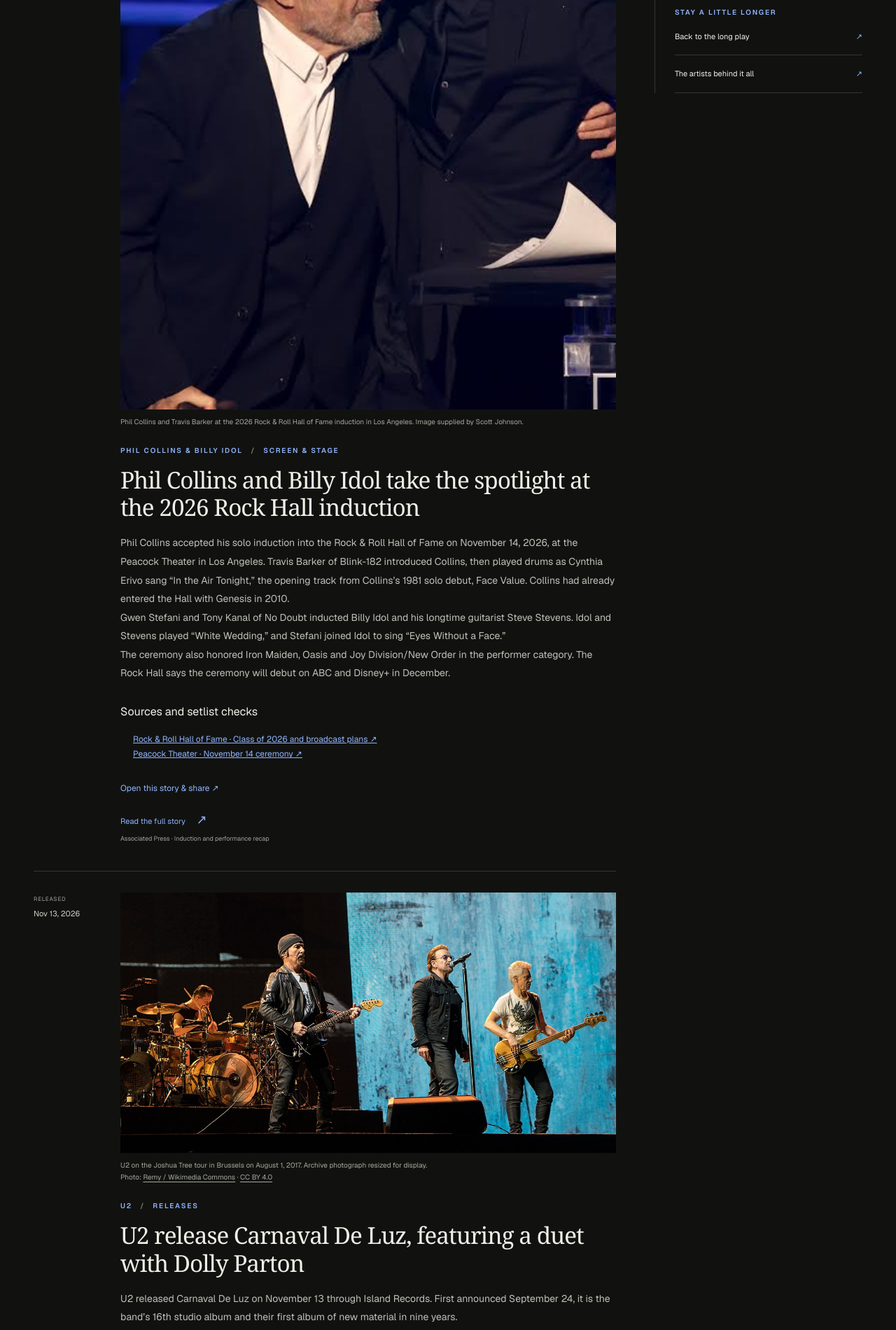
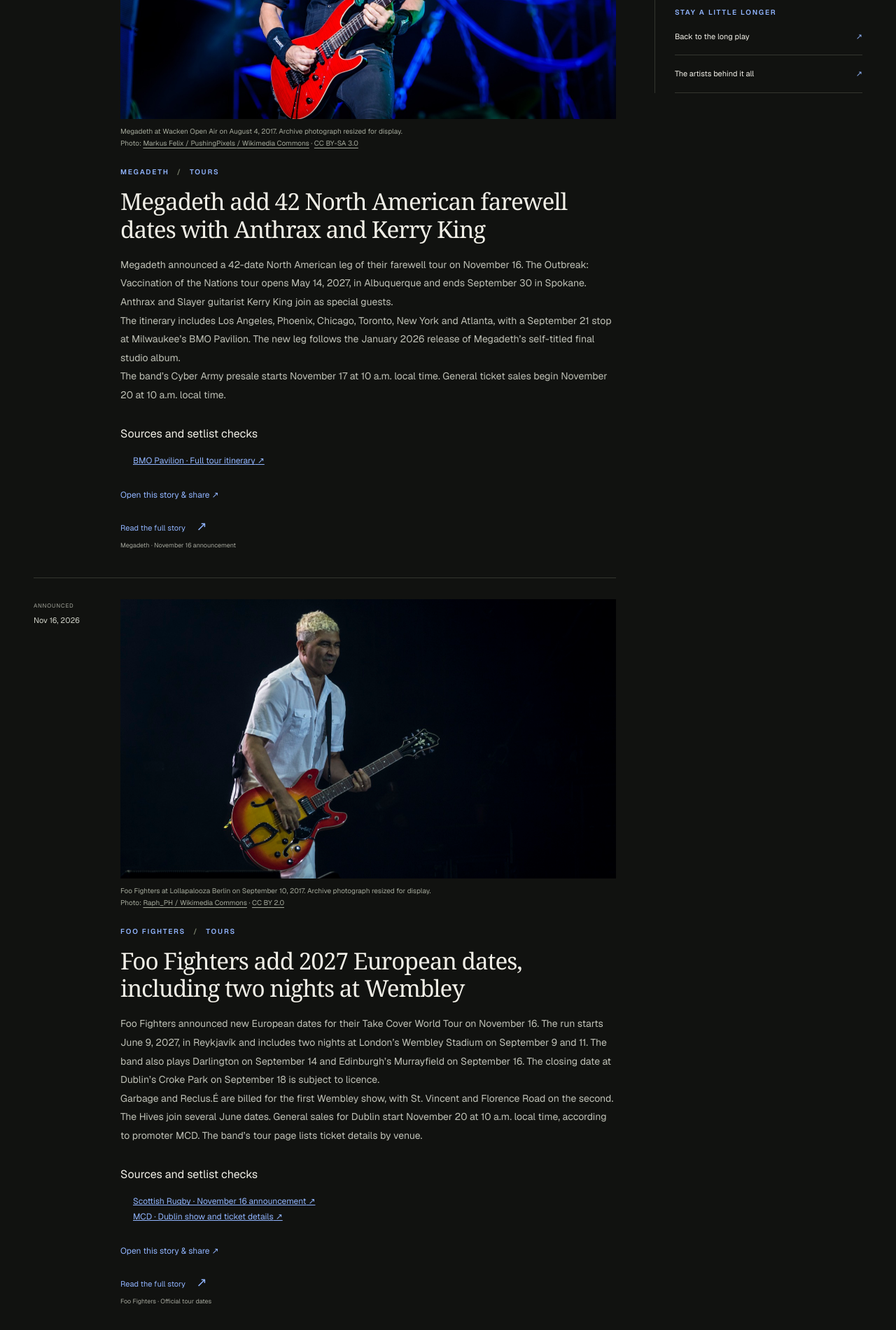
Before and after one commit to SJohn28/the-analog-replay, a Next.js app: page /news in a window 1280 px wide. Shown: the part 880-2780 px from the top of the page at 70% size. Built offline with nearby package versions, Linux system fonts and the light colour scheme.

Commit message:
Publish Megadeth and Foo Fighters tour news

```diff
--- a/data/news.ts
+++ b/data/news.ts
@@ -1,4 +1,4 @@
-export const newsReviewedOn = "2026-11-16";
+export const newsReviewedOn = "2026-11-17";
 
 export type NewsCategory = "Tours" | "Releases" | "Screen & Stage" | "Remembering";
 export type NewsItem = {
@@ -27,6 +27,68 @@ export type NewsItem = {
 // not the date of the performance or release. Keep newest announcements first.
 export const news: NewsItem[] = [
 {
+  "id": "megadeth-outbreak-north-america-2027",
+  "artist": "Megadeth",
+  "category": "Tours",
+  "announcedOn": "2026-11-16",
+  "title": "Megadeth add 42 North American farewell dates with Anthrax and Kerry King",
+  "summary": "Megadeth announced a 42-date North American leg of their farewell tour on November 16. The Outbreak: Vaccination of the Nations tour opens May 14, 2027, in Albuquerque and ends September 30 in Spokane. Anthrax and Slayer guitarist Kerry King join as special guests.\n\nThe itinerary includes Los Angeles, Phoenix, Chicago, Toronto, New York and Atlanta, with a September 21 stop at Milwaukee’s BMO Pavilion. The new leg follows the January 2026 release of Megadeth’s self-titled final studio album.\n\nThe band’s Cyber Army presale starts November 17 at 10 a.m. local time. General ticket sales begin November 20 at 10 a.m. local time.",
+  "source": {
+    "name": "Megadeth · November 16 announcement",
+    "url": "https://www.megadeth.com/blogs/news/outbreak-vaccination-of-the-nations-tour"
+  },
+  "references": [
+    {
+      "name": "BMO Pavilion · Full tour itinerary",
+      "url": "https://www.bmopavilion.com/about/press-releases/2026/11/16/megadeth-september-21-at-bmo-pavilion/"
+    }
+  ],
+  "photo": {
+    "src": "/images/news/megadeth-wacken-2017.jpg",
+    "width": 1400,
+    "height": 931,
+    "alt": "Megadeth at Wacken Open Air on August 4, 2017.",
+    "caption": "Megadeth at Wacken Open Air on August 4, 2017. Archive photograph resized for display.",
+    "credit": "Markus Felix / PushingPixels",
+    "url": "https://commons.wikimedia.org/wiki/File:20170804_Wacken_Wacken_Open_Air_Megadeth_0073.jpg",
+    "license": "CC BY-SA 3.0",
+    "licenseUrl": "https://creativecommons.org/licenses/by-sa/3.0/"
+  }
+},
+{
+  "id": "foo-fighters-take-cover-europe-2027",
+  "artist": "Foo Fighters",
+  "category": "Tours",
+  "announcedOn": "2026-11-16",
+  "title": "Foo Fighters add 2027 European dates, including two nights at Wembley",
+  "summary": "Foo Fighters announced new European dates for their Take Cover World Tour on November 16. The run starts June 9, 2027, in Reykjavík and includes two nights at London’s Wembley Stadium on September 9 and 11. The band also plays Darlington on September 14 and Edinburgh’s Murrayfield on September 16. The closing date at Dublin’s Croke Park on September 18 is subject to licence.\n\nGarbage and Reclus.É are billed for the first Wembley show, with St. Vincent and Florence Road on the second. The Hives join several June dates. General sales for Dublin start November 20 at 10 a.m. local time, according to promoter MCD. The band’s tour page lists ticket details by venue.",
+  "source": {
+    "name": "Foo Fighters · Official tour dates",
+    "url": "https://www.foofighters.com/tour-dates"
+  },
+  "references": [
+    {
+      "name": "Scottish Rugby · November 16 announcement",
+      "url": "https://scottishrugby.org/news-and-features/foo-fighters-to-play-at-scottish-gas-murrayfield/"
+    },
+    {
+      "name": "MCD · Dublin show and ticket details",
+      "url": "https://www.mcd.ie/artists/foo-fighters/"
+    }
+  ],
+  "photo": {
+    "src": "/images/news/foo-fighters-berlin-2017.jpg",
+    "width": 1400,
+    "height": 789,
+    "alt": "Foo Fighters at Lollapalooza Berlin on September 10, 2017.",
+    "caption": "Foo Fighters at Lollapalooza Berlin on September 10, 2017. Archive photograph resized for display.",
+    "credit": "Raph_PH",
+    "url": "https://commons.wikimedia.org/wiki/File:FoosLollBerlin190917-18.jpg",
+    "license": "CC BY 2.0",
+    "licenseUrl": "https://creativecommons.org/licenses/by/2.0/"
+  }
+},
+{
   "id": "rock-hall-ceremony-2026-collins-idol",
   "artist": "Phil Collins & Billy Idol",
   "category": "Screen & Stage",
```
Also changed, not shown: public/images/news/foo-fighters-berlin-2017.jpg (added), public/images/news/megadeth-wacken-2017.jpg (added).
